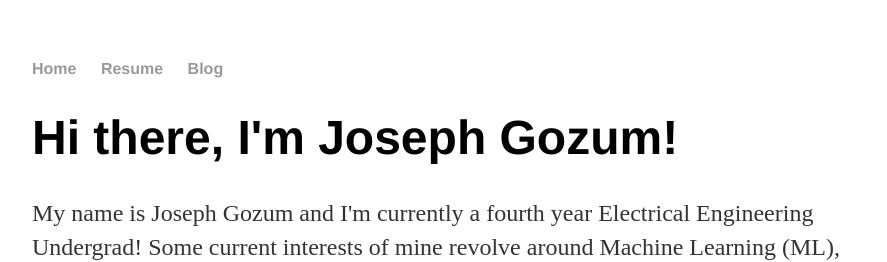
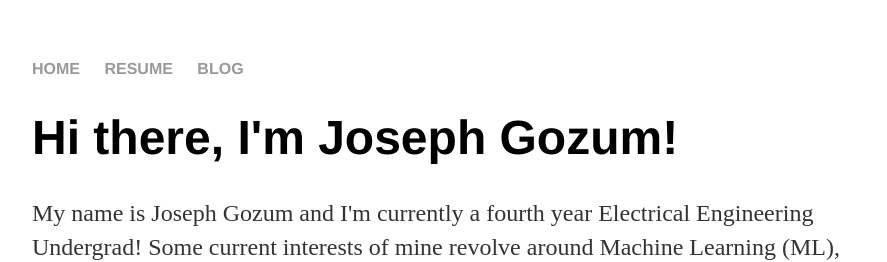
Before and after one commit to jgoeszoom/jgoeszoom.github.io, a Jekyll site: the page built from index.html, in a window 1280 px wide. Shown: the top 262 px of the page, without its empty margins (160-1047 px from the left). Built offline with Jekyll 4.4.1, drawn with Linux system fonts in a browser that asks for light colours.

```diff
--- a/_layouts/default.html
+++ b/_layouts/default.html
@@ -8,9 +8,9 @@
 		<body>
 			<nav>
 	    		<ul>
-	        		<li><a href="/">Home</a></li>
-	        		<li><a href="https://drive.google.com/file/d/1VZN0PaxpwYZnfcG8D8Xj_7S2Agd18CEA/view">Resume</a></li>
-	        		<li><a href="/blog">Blog</a></li>
+	        		<li><a href="/">HOME</a></li>
+	        		<li><a href="https://drive.google.com/file/d/1VZN0PaxpwYZnfcG8D8Xj_7S2Agd18CEA/view">RESUME</a></li>
+	        		<li><a href="/blog">BLOG</a></li>
 	    		</ul>
 			</nav>
 			<div class="container">
```
